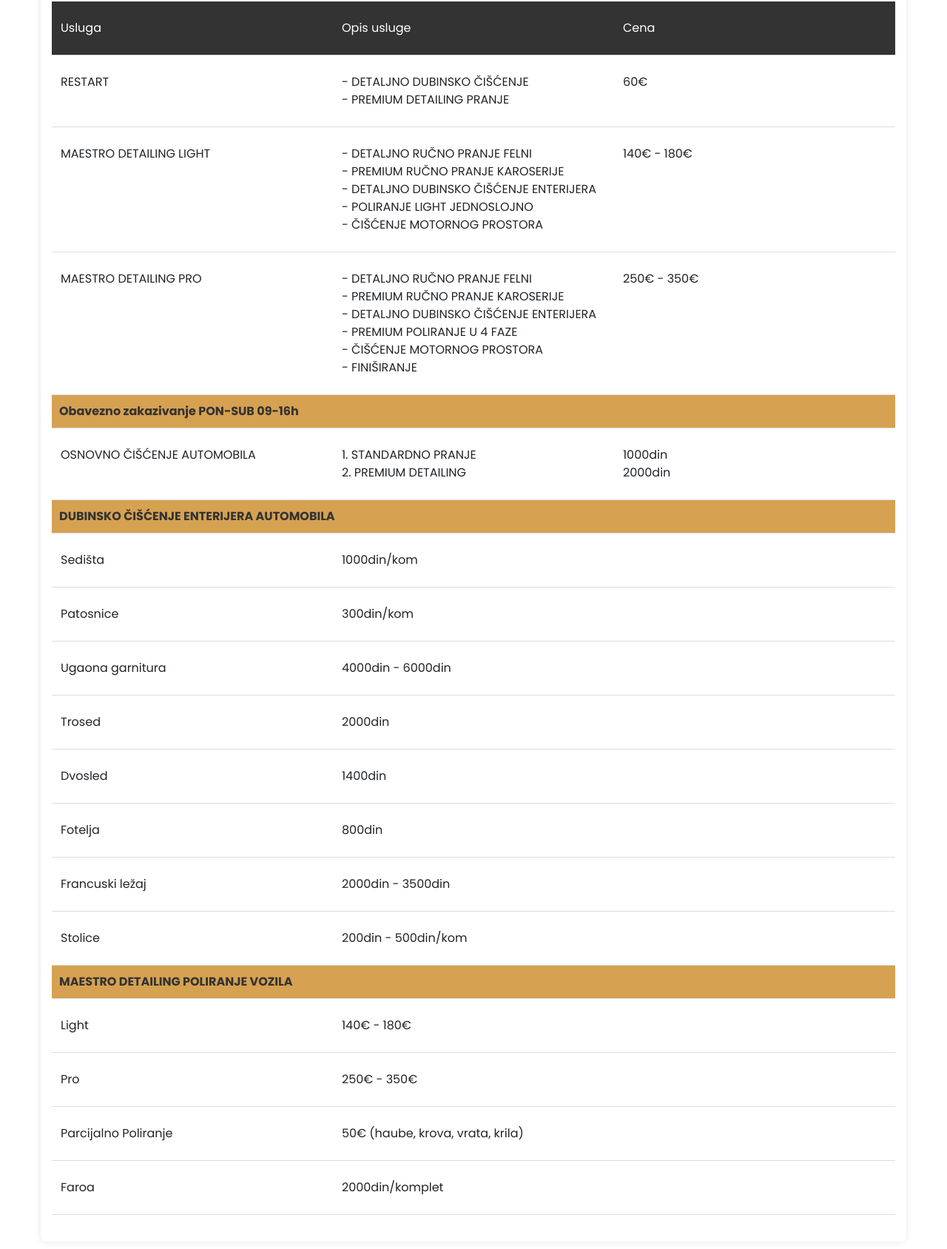
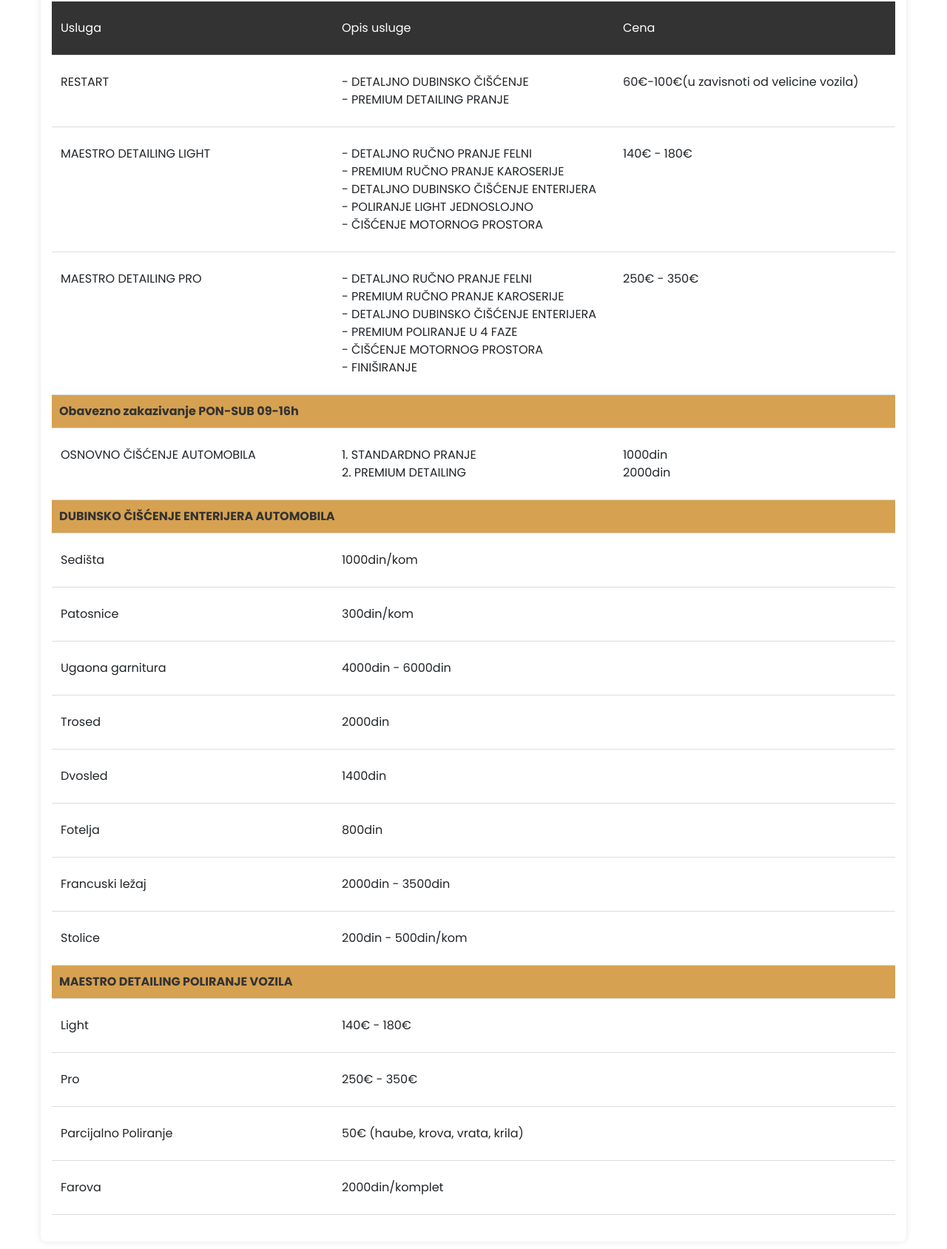
Before and after one commit to Djexi/detailing, a plain HTML site: page price.html in a window 1280 px wide. Shown: the part 212-1900 px from the top of the page at 74% size. Drawn offline with nearby package versions, Linux system fonts and the light colour scheme.

Commit message:
Update price.html

```diff
--- a/price.html
+++ b/price.html
@@ -150,7 +150,7 @@
                 - DETALJNO DUBINSKO ČIŠĆENJE <br>
                 - PREMIUM DETAILING PRANJE
             </div>
-            <div class="table-cell">60€</div>
+            <div class="table-cell">60€-100€(u zavisnoti od velicine vozila)</div>
         </div>
         <div class="table-row">
             <div class="table-cell">MAESTRO DETAILING LIGHT</div>
@@ -239,7 +239,7 @@
             <div class="table-cell"></div>
         </div>
         <div class="table-row">
-            <div class="table-cell">Faroa</div>
+            <div class="table-cell">Farova</div>
             <div class="table-cell">2000din/komplet</div>
             <div class="table-cell"></div>
         </div>
```
